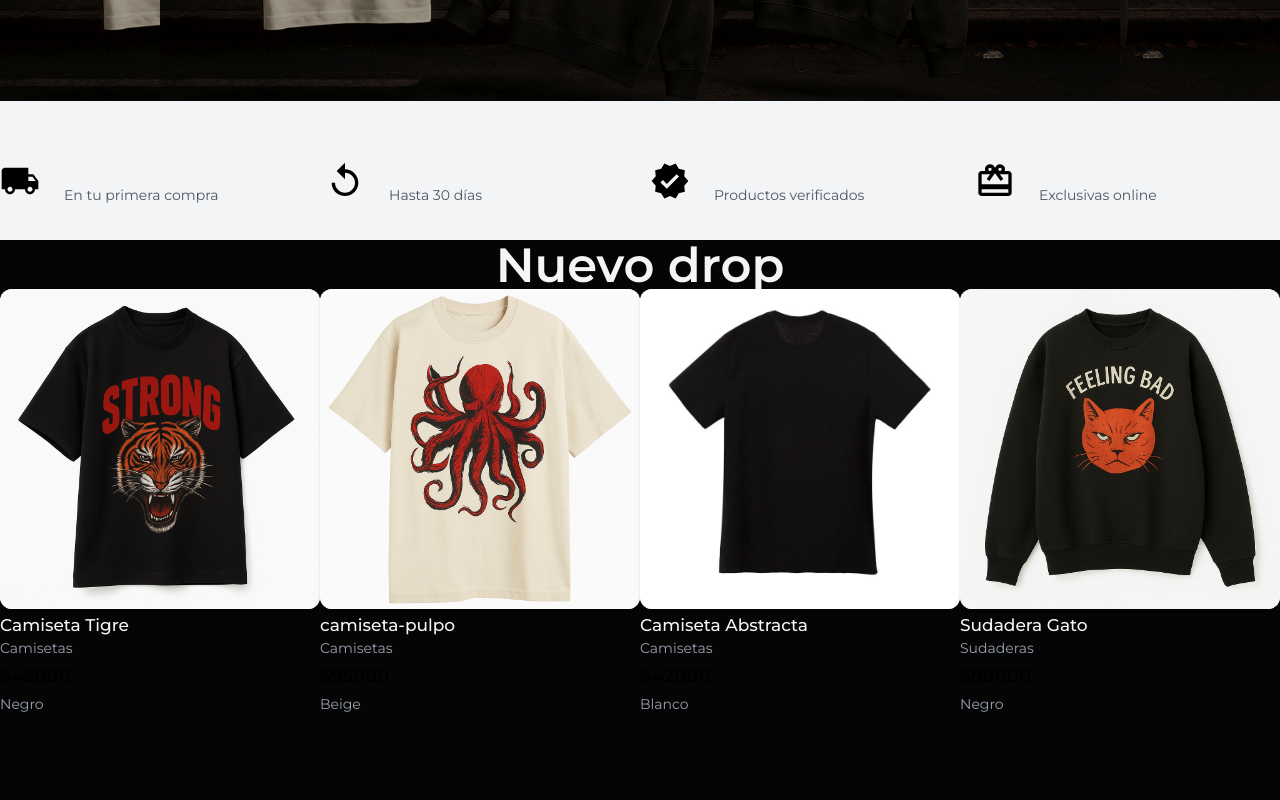
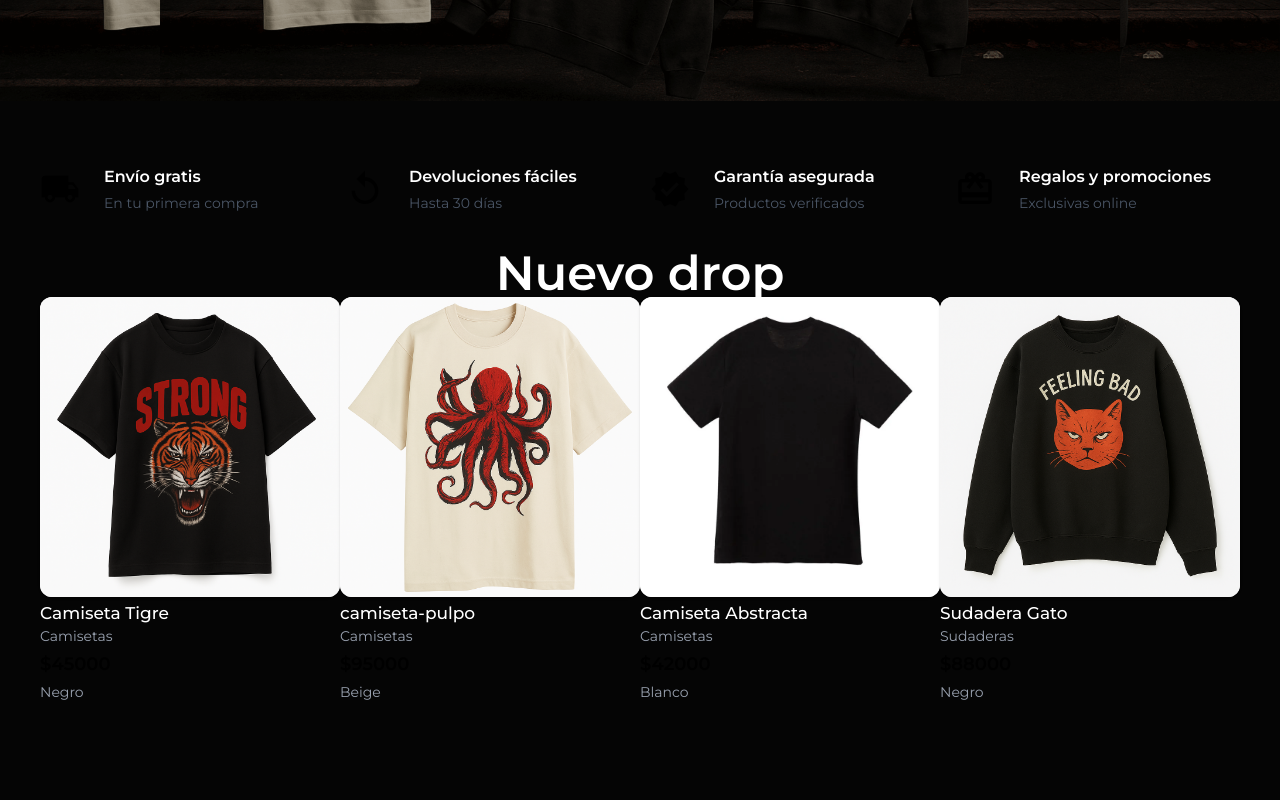
Before and after one commit to DavidGarzonDev/kanju, a React (Vite) app: page / in a window 1280 px wide. Shown: the part 560-1360 px from the top of the page. Built offline with nearby package versions, Linux system fonts and the light colour scheme.

Commit message:
rebrand: update DEMONY visual identity

```diff
--- a/src/layouts/RootLayout.tsx
+++ b/src/layouts/RootLayout.tsx
@@ -4,21 +4,14 @@
 import { Banner } from "../components/home/Banner"
 import { Newsletter } from "../components/home/Newsletter"
 
-
 export const RootLayout = () => {
   const { pathname } = useLocation()
   return (
-        <div className="h-screen flex flex-col bg-gray-100">
+    <div className="min-h-screen flex flex-col bg-[#050505] text-white">
       <Navbar />
-                {pathname === '/' && <Banner/>}
-
-                <main className="container my-8 flex-1 mx-auto">
-                    <Outlet />
-                </main>
-                {pathname === '/' && <Newsletter/>}
-
-
-
+      {pathname === "/" && <Banner />}
+      <main className="w-full max-w-[1600px] mx-auto px-4 sm:px-6 lg:px-10 my-10 flex-1"><Outlet /></main>
+      {pathname === "/" && <Newsletter />}
       <Footer />
     </div>
   )
```
Lines whose indentation alone changed are shown as unchanged.
